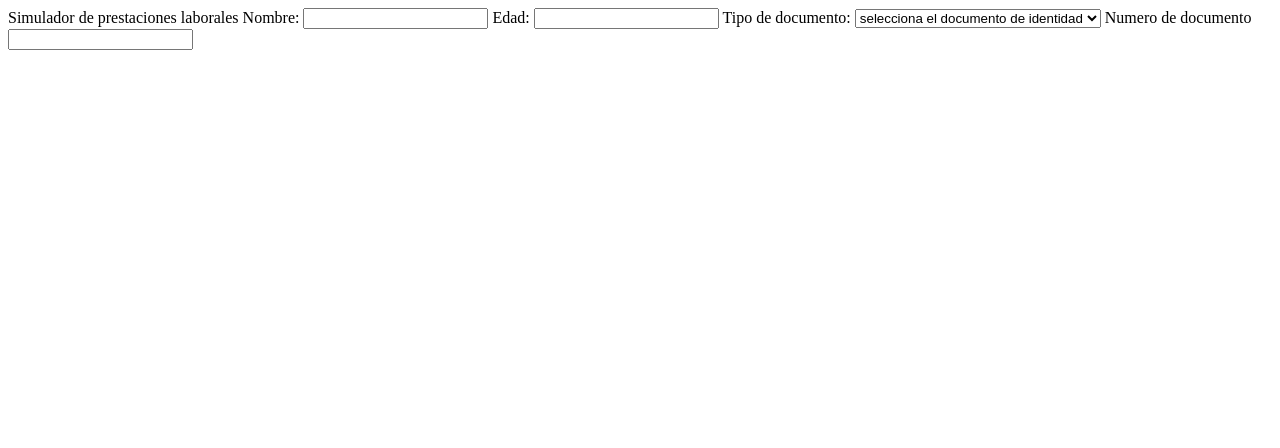
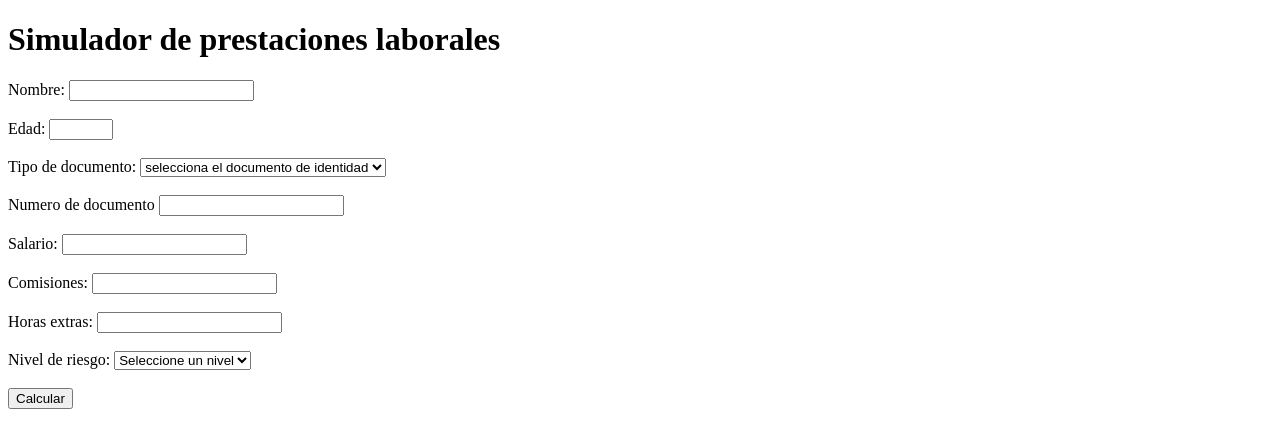
Before and after one commit to jdavellaneda2006/taller-en-clase--programacion-javascript, a plain HTML site: page index.html in a window 1280 px wide. Drawn offline with Linux system fonts and the light colour scheme.

Commit message:
HTML arreglado e inputs añadidos

```diff
--- a/index.html
+++ b/index.html
@@ -6,9 +6,10 @@
 </head>
 <body>
 
-    <form id="formularioLaboral"
+    <form id="formularioLaboral">
+
 <h1>Simulador de prestaciones laborales</h1>
-<label for"nombre">Nombre:</label>
+<label for="nombre">Nombre:</label>
 <input
 type="text"
 id="nombre"
@@ -17,18 +18,21 @@ minlength="1"
 maxlength="100"
 required>
 
-<label for"edad">Edad:</label>
+<br><br>
+
+<label for="edad">Edad:</label>
 <input
 type="number"
 id="edad"
 name="edad"
-minlength="0"
-maxlength="120"
+min="0"
+max="120"
 required>
 
-<label for"tipoDocumento">Tipo de documento:</label>
+<br><br>
 
-<select id ="Tipo de documento"
+<label for="tipoDocumento">Tipo de documento:</label>
+<select id="tipoDocumento"
 name="tipoDocumento"
 required>
 <option value="">selecciona el documento de identidad</option>
@@ -38,16 +42,86 @@ required>
 <option value="PP">PP</option>
 </select>
 
+<br><br>
+
 <label for="numeroDocumento">Numero de documento</label>
 <input
 type="text"
-id="Número de documento"
+id="numeroDocumento"
 name="numeroDocumento"
 minlength="5"
 maxlength="10"
 required>
 
+ <br><br>
+
+ <label for="salario">Salario:</label>
+
+<input
+type="number"
+id="salario"
+name="salario"
+min="0"
+required>
+
+ <br><br>
+
+<label for="comisiones">Comisiones:</label>
+
+<input
+type="number"
+id="comisiones"
+name="comisiones"
+min="0">
+
+<br><br>
+
+<label for="horasExtras">
+Horas extras:
+</label>
+
+<input
+type="number"
+id="horasExtras"
+name="horasExtras"
+min="0">
+
+<br><br>
+
+<label for="nivelRiesgo">
+Nivel de riesgo:
+</label>
+
+<select
+id="nivelRiesgo"
+name="nivelRiesgo"
+required>
+
+<option value="">
+Seleccione un nivel
+</option>
+
+<option value="minimo">Mínimo</option>
+<option value="bajo">Bajo</option>
+<option value="medio">Medio</option>
+<option value="alto">Alto</option>
+<option value="maximo">Máximo</option>
+
+</select>
+
+<br><br>
+
+<button type="button" onclick="mostrarCalculos()">
+    Calcular
+</button>
+
 </form>
+
+<br>
+
+<div id="resultado"></div>
+
+    <script src="script.js"></script>
 
 </body>
 </html>
```
